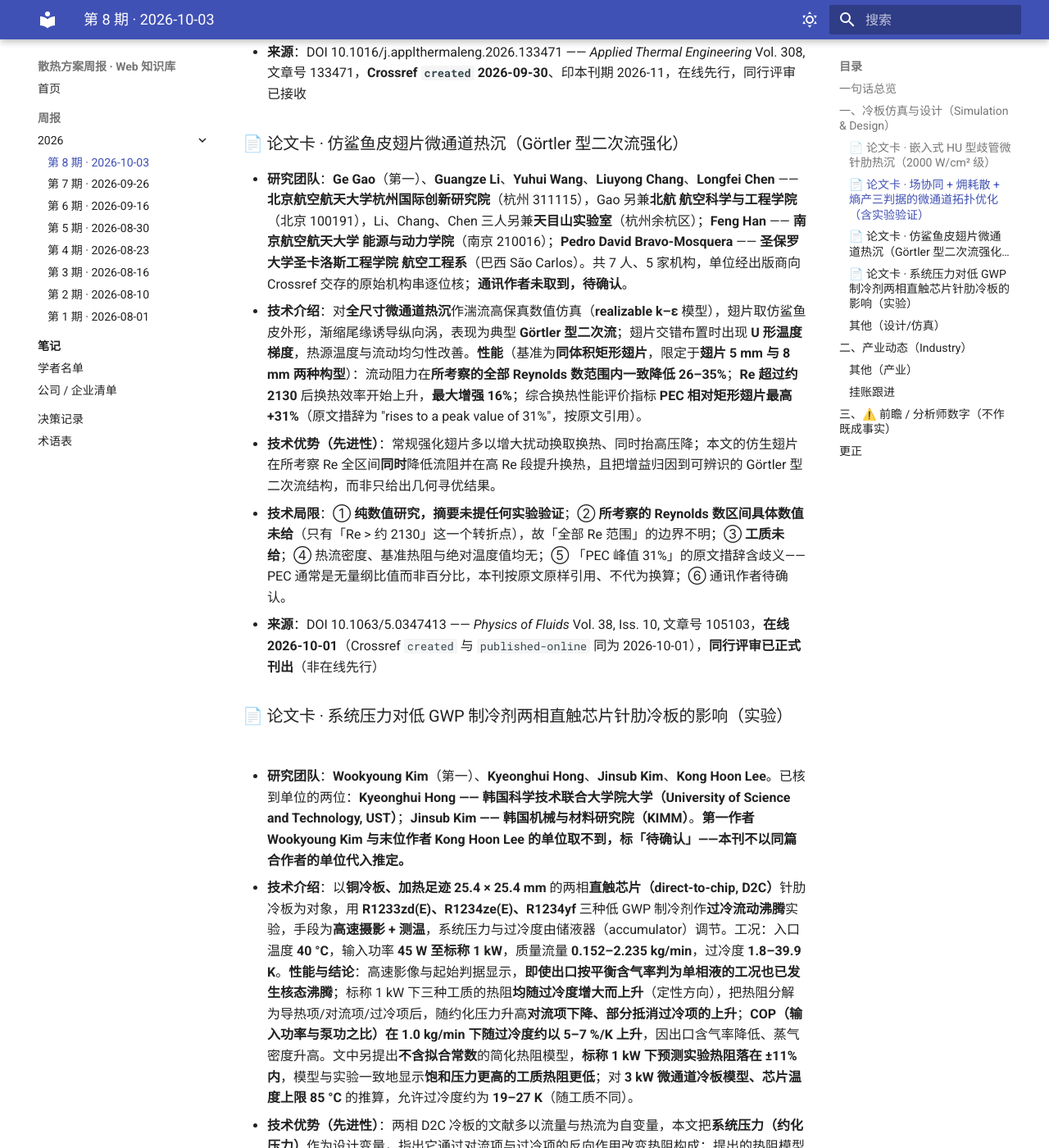
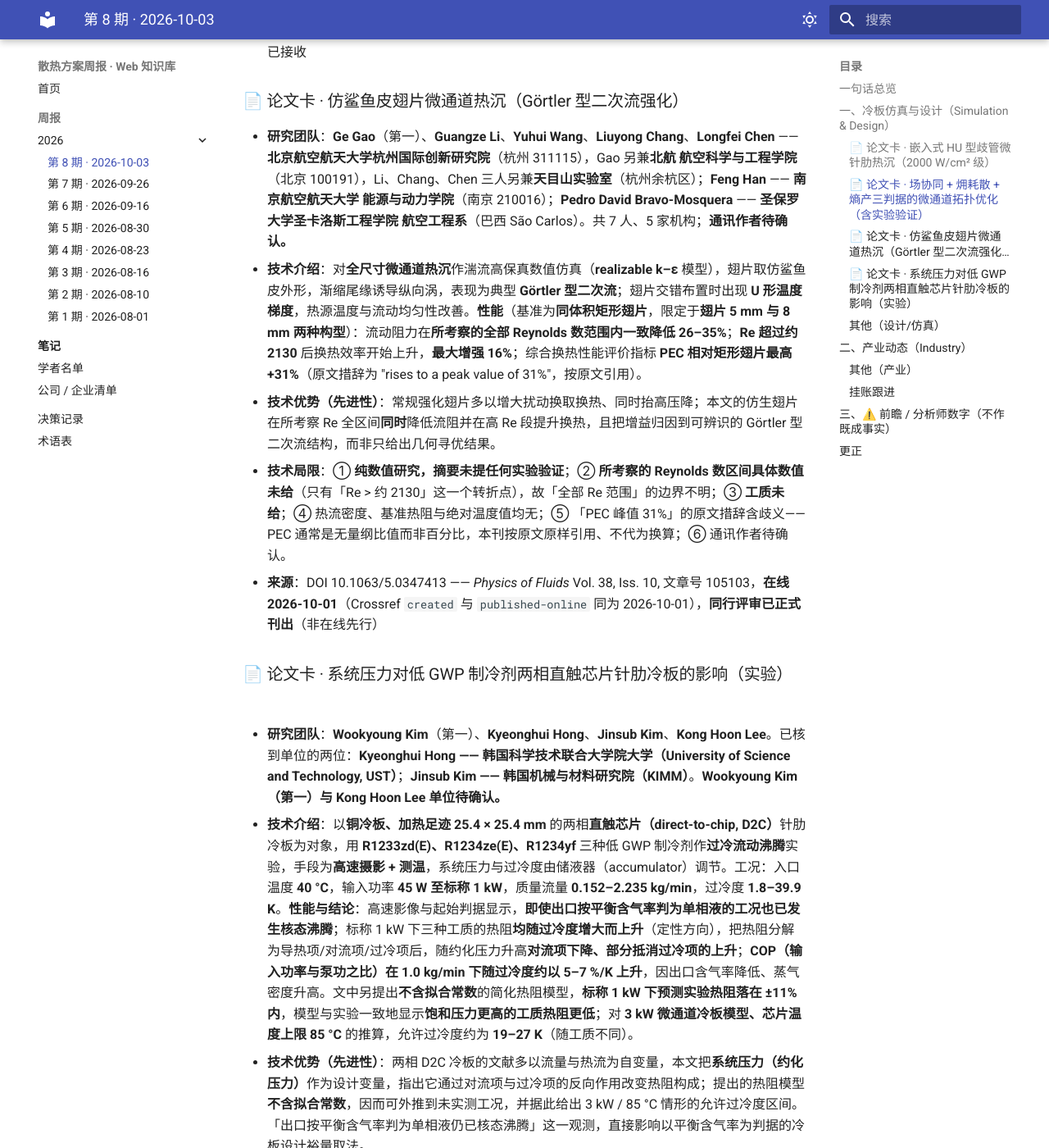
Before and after one commit to liyf1640/thermal_cooling_weekly_report, an MkDocs documentation site: the page built from docs/briefings/2026/2026-10-03.md, in a window 1280 px wide and 1400 px high, scrolled down 2112 px. Shown: the whole window at 82% size. Built offline with MkDocs 1.6.1 and Material for MkDocs 9.7.7, drawn with Linux system fonts in a browser that asks for light colours; some of the changed text lies outside the part shown.

Commit message:
briefing: 核不到的单位/职称直接标「待确认」，不解释为什么；研究团队段不写核验手段
维护者 2026-10-07 裁定（rules 第 2 条重写、SKILL/TEMPLATE 同步）：
「不按末位惯例推定」「不以同篇合作者的单位代入推定」「未逐一核实、不臆测」
是本刊自己的取舍原则，读者只需知道该项待确认。研究团队段也不写「经 OpenAlex
原始机构串逐位核」「arXiv 全文逐位核」这类手段说明；证据强度的交代（摘要来源、
出版商页面未能直读）留在技术局限里。

- 第 8 期：四张论文卡 + 「其他」两条按此改写。
- 第 5 期：两处「不臆测 / 未逐一核实」改为「待确认」。

mkdocs build --strict 通过。

Co-Authored-By: Claude Opus 5 (1M context) <noreply@anthropic.com>

```diff
--- a/docs/briefings/2026/2026-10-03.md
+++ b/docs/briefings/2026/2026-10-03.md
@@ -13,28 +13,28 @@
 ## 一、冷板仿真与设计（Simulation & Design）
 
 ### 📄 论文卡 · 嵌入式 HU 型歧管微针肋热沉（2000 W/cm² 级）
-- **研究团队**：**Zhiyao Jiang**（第一）、**Wei Xiao**、**Weiheng Li**、**Bai Song** —— **北京大学 工学院力学与工程科学系**（北京 100871）；Jiang、Xiao、Song 三人另兼 **微纳加工技术国家级重点实验室**。单位经 OpenAlex 的出版商原始机构串逐位核；**通讯作者未取到，待确认**（不按末位惯例推定）。
+- **研究团队**：**Zhiyao Jiang**（第一）、**Wei Xiao**、**Weiheng Li**、**Bai Song** —— **北京大学 工学院力学与工程科学系**（北京 100871）；Jiang、Xiao、Song 三人另兼 **微纳加工技术国家级重点实验室**。**通讯作者待确认。**
 - **技术介绍**：针对**嵌入式 HU 型歧管微针肋（micro-pin-fin, MPF）热沉**作三维数值研究，采用分层三模型策略。摘要给出的参数敏感性：增大 MPF 直径会使最高芯片温升 ΔT_max 下降、压降 ΔP 上升；**在腔高 H_cav 固定的条件下**增大翅高 H_f 会压缩顶部间隙、抑制旁通泄漏，从而显著强化换热；横向与纵向间距之间存在**非对称交叉耦合**，间距过大时流动绕行低阻通道并形成尾迹，换热严重恶化。**性能**：热流 **2000 W/cm²** 下，**菱形（diamond）截面** MPF 同时取得 **ΔT_max = 56 K**、**ΔP = 28 kPa**、**COP > 2000**，相对**常规微通道（MC）基准**在热与流两方面同时更优；对照组另含同族的顺排（in-line）与错排（staggered）圆形针肋阵列。背景热流量级为**超过 1 kW/cm²**。
 - **技术优势（先进性）**：常规微通道在千瓦每平方厘米量级要靠提高流速换取换热，压降随之抬升；本文的歧管 + 嵌入式针肋组合在 2000 W/cm² 下把温升与压降同时压在 56 K / 28 kPa，即不是以压降换换热。文中对间距的非对称交叉耦合与旁通泄漏机理给出了具体几何条件（固定 H_cav 时增大 H_f），而非只报最优解。
 - **技术局限**：① **纯三维数值研究，摘要未提任何实验验证**；② **COP 的定义式原文未给**，本刊不代为解释，故该数字只能按原文的无量纲「性能系数」原样引用；③ 工质、泵功绝对值、针肋尺寸区间均未取到；④ **摘要与上述数字经 OpenAlex 的出版商交存元数据取得，ScienceDirect 页面因本会话出口限制未能直读复核**；⑤ 通讯作者待确认。
 - **来源**：DOI 10.1016/j.ijheatmasstransfer.2026.129613 —— *International Journal of Heat and Mass Transfer* Vol. 273, 文章号 129613（PII S0017931026012895），**Crossref `created` 2026-09-28**、印本刊期排至 2027-02，即**在线先行（articles in press）**，同行评审已接收
 
 ### 📄 论文卡 · 场协同 + 㶲耗散 + 熵产三判据的微通道拓扑优化（含实验验证）
-- **研究团队**：**Yuwei Liu**（第一）、**Jintao Liu**、**Wenwei Jiang**、**Yuanzhi Sun** —— **中国矿业大学（北京）机电与信息工程学院**（北京 100083）；**Jinghui Liang** —— **北京海纳川汽车部件股份有限公司**（北京 100176）；**Changhui Chen** —— **北汽动力总成有限公司**（北京 101100）。共 6 人，**高校 + 北汽系两家企业的产学合作**；单位经 OpenAlex 的出版商原始机构串逐位核，**通讯作者未取到，待确认**。
+- **研究团队**：**Yuwei Liu**（第一）、**Jintao Liu**、**Wenwei Jiang**、**Yuanzhi Sun** —— **中国矿业大学（北京）机电与信息工程学院**（北京 100083）；**Jinghui Liang** —— **北京海纳川汽车部件股份有限公司**（北京 100176）；**Changhui Chen** —— **北汽动力总成有限公司**（北京 101100）。共 6 人，**高校 + 北汽系两家企业的产学合作**；**通讯作者待确认。**
 - **技术介绍**：以**强化换热 + 降低流阻**为双目标建立流-热拓扑优化模型，按 **Pareto 前沿 + 综合热工水力评价**选出拓扑优化构型 **TOMC**（topologically optimized microchannel），并用**三维共轭传热（CHT）仿真 + 实验验证**两条路核对。设置两个对照基准：**CSMC**（conventional straight microchannel，常规直微通道）与 **PSMC**（原文写作 pin-fin microchannel，缩写与词组不匹配，此处按原文原样引用）。机理解释落在改善内部流量分配与**速度场–温度梯度场的空间协同**上，对应传热能力耗散（entransy dissipation）与总熵产下降，且总熵产以热贡献为主导。**性能**（**均为「在所考察的最高 Reynolds 数下」的值**）：TOMC 压降相对 CSMC **−31.54%**、相对 PSMC **−30.09%**；最高温升相对 CSMC **−40.48%**、相对 PSMC **−17.72%**。
 - **技术优势（先进性）**：场协同、㶲耗散、熵产三套判据此前多是各自单独用来解释优化结果，本文把三者并入同一个双目标拓扑优化的评价环节，并给出「总熵产以热贡献为主导」这一可据以取舍的结论；相对本期其余几条纯数值工作，**本文带实验验证**。两个对照基准（直通道与针肋通道）同时给出，可直接看出拓扑构型相对两类常规方案各让出/赚回多少。
 - **技术局限**：① **「所考察的最高 Reynolds 数」的具体数值原文未给**，故上述四个相对量**不可读作全工况结论**；② 工质、热流密度、绝对温度与压降值均未取到；③ 实验的台架、量程与不确定度未核；④ **摘要与数字经 OpenAlex 取得，ScienceDirect 页面因出口限制未能直读复核**；⑤ 通讯作者待确认。
 - **来源**：DOI 10.1016/j.applthermaleng.2026.133471 —— *Applied Thermal Engineering* Vol. 308, 文章号 133471，**Crossref `created` 2026-09-30**、印本刊期 2026-11，在线先行，同行评审已接收
 
 ### 📄 论文卡 · 仿鲨鱼皮翅片微通道热沉（Görtler 型二次流强化）
-- **研究团队**：**Ge Gao**（第一）、**Guangze Li**、**Yuhui Wang**、**Liuyong Chang**、**Longfei Chen** —— **北京航空航天大学杭州国际创新研究院**（杭州 311115），Gao 另兼**北航 航空科学与工程学院**（北京 100191），Li、Chang、Chen 三人另兼**天目山实验室**（杭州余杭区）；**Feng Han** —— **南京航空航天大学 能源与动力学院**（南京 210016）；**Pedro David Bravo-Mosquera** —— **圣保罗大学圣卡洛斯工程学院 航空工程系**（巴西 São Carlos）。共 7 人、5 家机构，单位经出版商向 Crossref 交存的原始机构串逐位核；**通讯作者未取到，待确认**。
+- **研究团队**：**Ge Gao**（第一）、**Guangze Li**、**Yuhui Wang**、**Liuyong Chang**、**Longfei Chen** —— **北京航空航天大学杭州国际创新研究院**（杭州 311115），Gao 另兼**北航 航空科学与工程学院**（北京 100191），Li、Chang、Chen 三人另兼**天目山实验室**（杭州余杭区）；**Feng Han** —— **南京航空航天大学 能源与动力学院**（南京 210016）；**Pedro David Bravo-Mosquera** —— **圣保罗大学圣卡洛斯工程学院 航空工程系**（巴西 São Carlos）。共 7 人、5 家机构；**通讯作者待确认。**
 - **技术介绍**：对**全尺寸微通道热沉**作湍流高保真数值仿真（**realizable k–ε** 模型），翅片取仿鲨鱼皮外形，渐缩尾缘诱导纵向涡，表现为典型 **Görtler 型二次流**；翅片交错布置时出现 **U 形温度梯度**，热源温度与流动均匀性改善。**性能**（基准为**同体积矩形翅片**，限定于**翅片 5 mm 与 8 mm 两种构型**）：流动阻力在**所考察的全部 Reynolds 数范围内一致降低 26–35%**；**Re 超过约 2130** 后换热效率开始上升，**最大增强 16%**；综合换热性能评价指标 **PEC 相对矩形翅片最高 +31%**（原文措辞为 "rises to a peak value of 31%"，按原文引用）。
 - **技术优势（先进性）**：常规强化翅片多以增大扰动换取换热、同时抬高压降；本文的仿生翅片在所考察 Re 全区间**同时**降低流阻并在高 Re 段提升换热，且把增益归因到可辨识的 Görtler 型二次流结构，而非只给出几何寻优结果。
 - **技术局限**：① **纯数值研究，摘要未提任何实验验证**；② **所考察的 Reynolds 数区间具体数值未给**（只有「Re > 约 2130」这一个转折点），故「全部 Re 范围」的边界不明；③ **工质未给**；④ 热流密度、基准热阻与绝对温度值均无；⑤ 「PEC 峰值 31%」的原文措辞含歧义——PEC 通常是无量纲比值而非百分比，本刊按原文原样引用、不代为换算；⑥ 通讯作者待确认。
 - **来源**：DOI 10.1063/5.0347413 —— *Physics of Fluids* Vol. 38, Iss. 10, 文章号 105103，**在线 2026-10-01**（Crossref `created` 与 `published-online` 同为 2026-10-01），**同行评审已正式刊出**（非在线先行）
 
 ### 📄 论文卡 · 系统压力对低 GWP 制冷剂两相直触芯片针肋冷板的影响（实验）
-- **研究团队**：**Wookyoung Kim**（第一）、**Kyeonghui Hong**、**Jinsub Kim**、**Kong Hoon Lee**。已核到单位的两位：**Kyeonghui Hong —— 韩国科学技术联合大学院大学（University of Science and Technology, UST）**；**Jinsub Kim —— 韩国机械与材料研究院（KIMM）**。**第一作者 Wookyoung Kim 与末位作者 Kong Hoon Lee 的单位取不到，标「待确认」——本刊不以同篇合作者的单位代入推定。**
+- **研究团队**：**Wookyoung Kim**（第一）、**Kyeonghui Hong**、**Jinsub Kim**、**Kong Hoon Lee**。已核到单位的两位：**Kyeonghui Hong —— 韩国科学技术联合大学院大学（University of Science and Technology, UST）**；**Jinsub Kim —— 韩国机械与材料研究院（KIMM）**。**Wookyoung Kim（第一）与 Kong Hoon Lee 单位待确认。**
 - **技术介绍**：以**铜冷板、加热足迹 25.4 × 25.4 mm** 的两相**直触芯片（direct-to-chip, D2C）**针肋冷板为对象，用 **R1233zd(E)、R1234ze(E)、R1234yf** 三种低 GWP 制冷剂作**过冷流动沸腾**实验，手段为**高速摄影 + 测温**，系统压力与过冷度由储液器（accumulator）调节。工况：入口温度 **40 °C**，输入功率 **45 W 至标称 1 kW**，质量流量 **0.152–2.235 kg/min**，过冷度 **1.8–39.9 K**。**性能与结论**：高速影像与起始判据显示，**即使出口按平衡含气率判为单相液的工况也已发生核态沸腾**；标称 1 kW 下三种工质的热阻**均随过冷度增大而上升**（定性方向），把热阻分解为导热项/对流项/过冷项后，随约化压力升高**对流项下降、部分抵消过冷项的上升**；**COP（输入功率与泵功之比）在 1.0 kg/min 下随过冷度约以 5–7 %/K 上升**，因出口含气率降低、蒸气密度升高。文中另提出**不含拟合常数**的简化热阻模型，**标称 1 kW 下预测实验热阻落在 ±11% 内**，模型与实验一致地显示**饱和压力更高的工质热阻更低**；对 **3 kW 微通道冷板模型、芯片温度上限 85 °C** 的推算，允许过冷度约为 **19–27 K**（随工质不同）。
 - **技术优势（先进性）**：两相 D2C 冷板的文献多以流量与热流为自变量，本文把**系统压力（约化压力）**作为设计变量，指出它通过对流项与过冷项的反向作用改变热阻构成；提出的热阻模型**不含拟合常数**，因而可外推到未实测工况，并据此给出 3 kW / 85 °C 情形的允许过冷度区间。「出口按平衡含气率判为单相液仍已核态沸腾」这一观测，直接影响以平衡含气率为判据的冷板设计裕量取法。
 - **技术局限**：① **SSRN 预印本（Crossref 类型 posted-content，无刊名无卷期），未经同行评审**；② **摘要未给任何绝对热阻值（K/W）与绝对泵功值（W）**——1 kW 下的热阻结论只有定性方向，本刊不补写任何绝对数值；③ 过冷度与系统压力的具体对应区间未给；④ 3 kW / 85 °C 的允许过冷度是**基于模型的推算，非实测**；⑤ 四位作者中两位单位待确认；⑥ 是否已投期刊不可知。
@@ -42,9 +42,9 @@
 
 ### 其他（设计/仿真）
 以下四条主题相关、窗口与作者已核，但**本刊未能取得摘要或任何性能数字**（出版商页面受本会话出口限制、Crossref 与 OpenAlex 均无摘要），按本刊「论文卡必须含性能数字」的要求**不写论文卡**，仅记录线索：
-- **3D 堆叠 IC 的「冷板 + 侧向歧管」混合冷却数值研究**：**Chukwudi Azubuike、Mohammad Tradat、Bahgat Sammakia**（三位均 **Binghamton University**，机构串经 Crossref 复核一致），覆盖均匀与非均匀功耗两类工况。IEEE TCPMT **早期访问（Early Access，无卷期）**，DOI 10.1109/tcpmt.2026.3739728，`created` 2026-10-02。**无摘要、无性能数字。**
+- **3D 堆叠 IC 的「冷板 + 侧向歧管」混合冷却数值研究**：**Chukwudi Azubuike、Mohammad Tradat、Bahgat Sammakia**（三位均 **Binghamton University**），覆盖均匀与非均匀功耗两类工况。IEEE TCPMT **早期访问（Early Access，无卷期）**，DOI 10.1109/tcpmt.2026.3739728，`created` 2026-10-02。**无摘要、无性能数字。**
 - **非均匀热源下径向歧管微通道热沉的多目标拓扑设计与优化**：7 人团队——**长安大学 汽车与电气工程学院**（Hanwei Lv 等 5 人，兼陕西省交通新能源开发应用及汽车节能重点实验室）、**同济大学**（Yasong Sun，上海地面交通工具空气动力与热环境模拟重点实验室）、**西安交通大学 能源与动力工程学院**（Yifan Wang）。*Energy* 文章号 142527，DOI 10.1016/j.energy.2026.142527，`created` 2026-10-02。**无摘要、无性能数字。**
-- **非均匀高热流下嵌入式针肋微通道结构的芯片冷却优化设计**：**Yangyu Deng、Fei Xin、Qiang Lyu**，**三位作者单位均未取到（待确认）**。*Int. Communications in Heat and Mass Transfer* Vol. 180, 文章号 112696，DOI 10.1016/j.icheatmasstransfer.2026.112696，`created` 2026-09-28。**无摘要、无性能数字。** 主题与本刊主线契合度高，但本期证据最薄。
+- **非均匀高热流下嵌入式针肋微通道结构的芯片冷却优化设计**：**Yangyu Deng、Fei Xin、Qiang Lyu**，**三位作者单位待确认**。*Int. Communications in Heat and Mass Transfer* Vol. 180, 文章号 112696，DOI 10.1016/j.icheatmasstransfer.2026.112696，`created` 2026-09-28。**无摘要、无性能数字。** 主题与本刊主线契合度高，但本期证据最薄。
 - **面向高热流电子的超临界 CO₂ 蛇形微通道热工水力与热力学优化**：**Saravana Kumar Tamilarasan、Parthasarathy Rajesh Kanna**（两人均 **Vellore Institute of Technology, VIT**，印度泰米尔纳德邦）。*The Journal of Supercritical Fluids* 文章号 107166，DOI 10.1016/j.supflu.2026.107166，`created` 2026-10-02。标题明确写 "for High Heat Flux Electronics"，主题相关性成立；但工质为**超临界 CO₂**、构型为蛇形微通道，距本刊主线（数据中心 D2C 水/两相冷板）较远，属方向性参考。**无摘要、无性能数字。**
 
 ---
```
Also changed, not shown: .claude/skills/weekly-briefing/SKILL.md (+1 -1 lines), .claude/skills/weekly-briefing/TEMPLATE.md (+2 -1 lines), .claude/skills/weekly-briefing/rules.md (+5 -1 lines), docs/briefings/2026/2026-08-30.md (+2 -2 lines).
